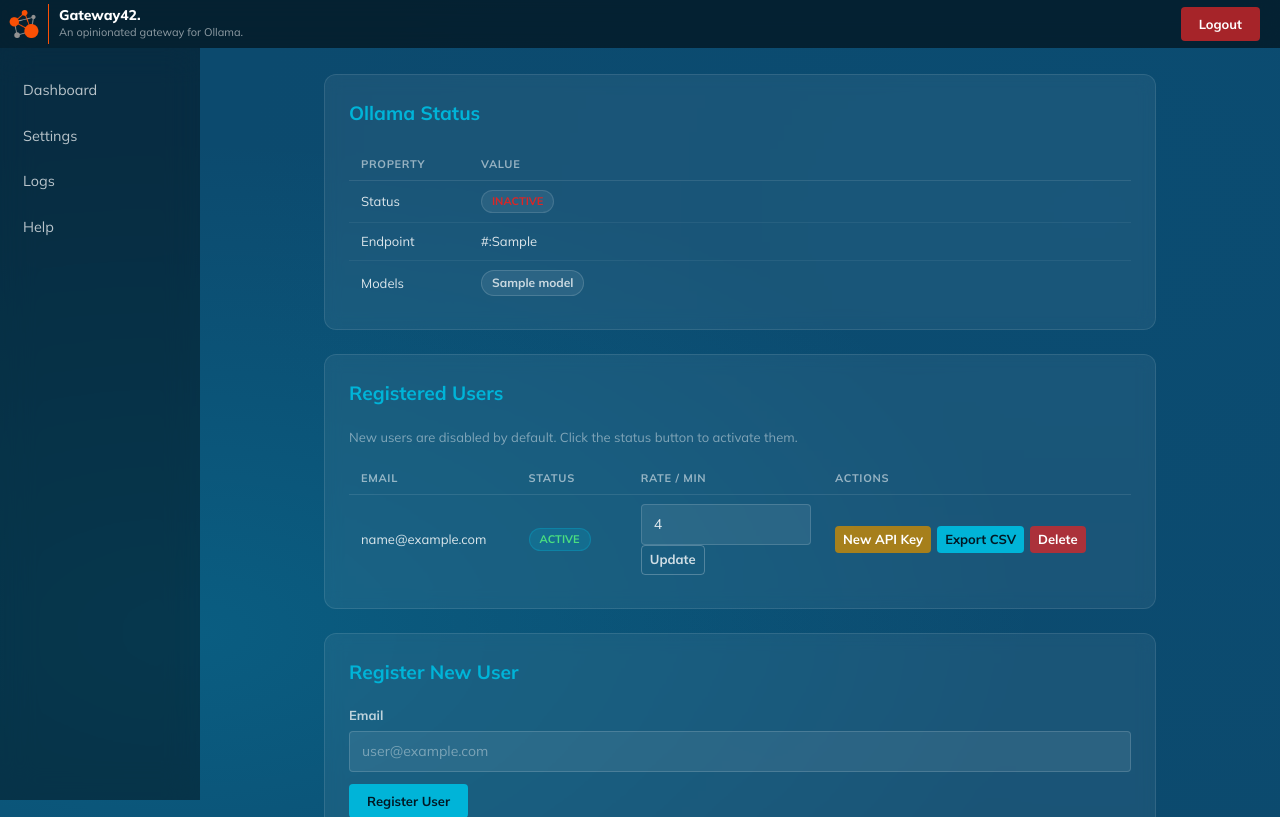
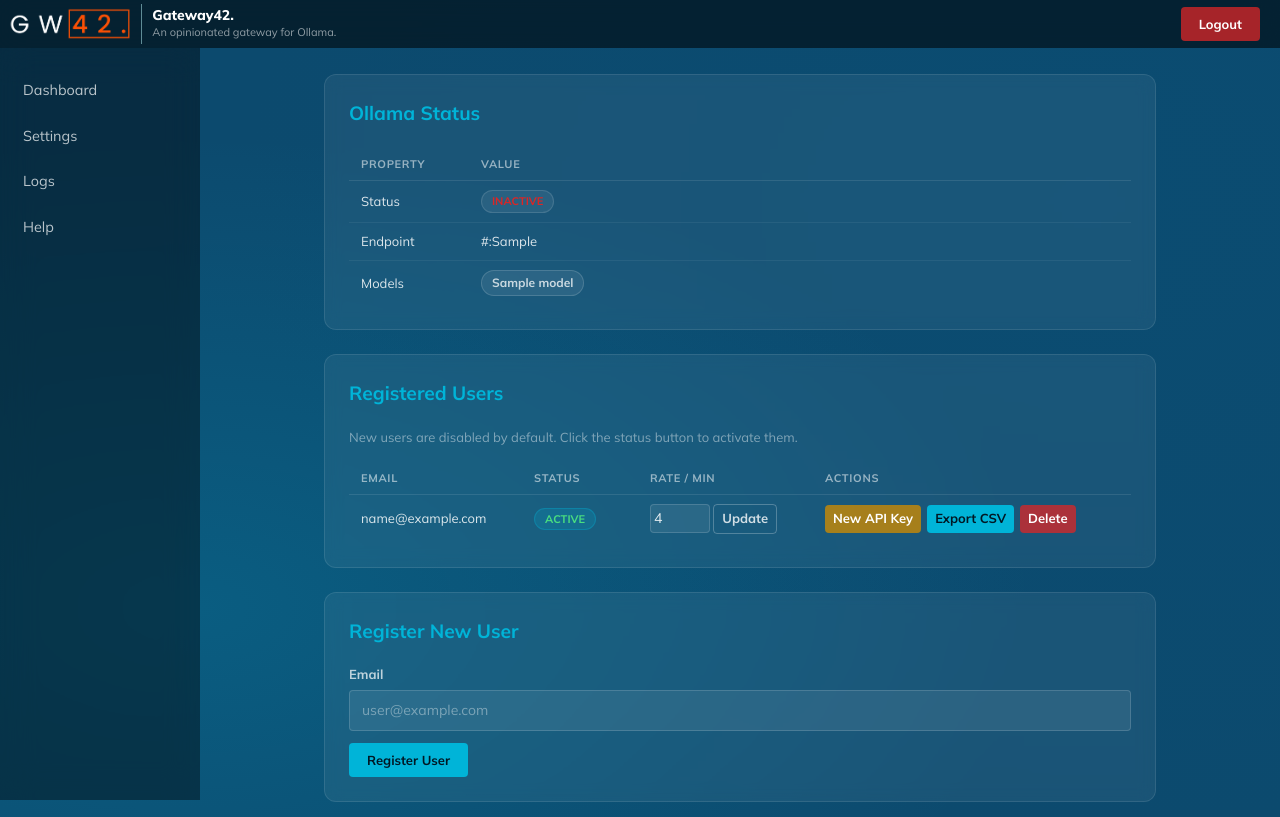
Before and after one commit to org42-consulting/gateway42, a Python web app: template app/templates/dashboard.html in a window 1280 px wide. Shown: the top 817 px of the page. Run offline with Jinja, Linux system fonts and the light colour scheme; the template is opened without the code that fills it: most values are stand-ins (such as "Sample title", 1, 10 or a date in 2020); some libraries are stand-ins or nearby versions.

Commit message:
Fix for bug in UI

```diff
--- a/app/templates/base.html
+++ b/app/templates/base.html
@@ -62,10 +62,7 @@
         .header-logo {
             height:40px;
             padding:4px 8px 4px 4px;
-            border-right:1px solid var(--color-orange);
-            /*
-            flex-shrink:0;
-            */
+            border-right: 1px solid var(--color-blue-3)
         }
 
         .header-wordmark .brand {
@@ -221,6 +218,8 @@
             border-color: var(--ai-electric);
             box-shadow: 0 0 0 2px rgba(0,180,216,.2);
         }
+
+        input .input-sm { width: 60px; padding: 3px; }
 
         label {
             display: block;
@@ -413,7 +412,6 @@
             outline: none;
         }
         .form-inline { display: inline; }
-        .input-sm    { width: 60px; padding: 3px; }
 
         /* ── Pagination ── */
         .pagination { display: flex; align-items: center; gap: 6px; margin-top: 12px; flex-wrap: wrap; }
@@ -468,7 +466,7 @@
     <!-- Header Bar -->
     <header>
         <div class="header-inner">
-            <img src="/images/net-logo.png" alt="Gateway42." class="header-logo">
+            <img src="/images/gw42.png" alt="Gateway42." class="header-logo">
             <div class="header-wordmark">
                 <span class="brand">Gateway42.</span>
                 <span class="tagline">An opinionated gateway for Ollama.</span>
--- a/app/templates/dashboard.html
+++ b/app/templates/dashboard.html
@@ -58,7 +58,7 @@
     </div>
 </div>
 
-<!-- User Management -->
+<!-- Registered Users -->
 <div class="card mb-6">
     <h2>Registered Users</h2>
     <p class="section-desc">New users are disabled by default. Click the status button to activate them.</p>
@@ -85,7 +85,7 @@
                 </td>
                 <td>
                     <form action="/admin/update-rate-limit/{{u.id}}" method="post" class="form-inline">
-                        <input type="number" name="rate_limit" value="{{ u.rate_limit }}" min="1" max="1000" class="input-sm">
+                        <input type="number" name="rate_limit" value="{{ u.rate_limit }}" min="1" max="1000" style="width: 60px; padding: 3px;">
                         <button type="submit" class="btn-small btn-ghost">Update</button>
                     </form>
                 </td>
--- a/app/templates/login.html
+++ b/app/templates/login.html
@@ -104,7 +104,7 @@
 </head>
 <body>
     <div style="display:flex; flex-direction:column; align-items:center; min-width:400px; max-width:90%; margin:40px 0;">
-        <img src="/images/gw42-white-transparent.png" alt="Gateway42" style="width:300px;">
+        <img src="/images/gw42.png" alt="Gateway42" style="width:300px;">
         <label style="margin-bottom:26px;">An opinionated gateway for Ollama.</label>
         <div class="card">
             <h1 style="font-size:1.25rem; font-weight:800; color:#fff; ">Admin Login</h1>
--- a/docker-compose.yml
+++ b/docker-compose.yml
@@ -5,8 +5,8 @@ services:
     ports:
       - "7000:7000"
     environment:
-      GW42_SECRET_KEY: "my-ollama-key"
-      ADMIN_PASSWORD: "changeme"
+      GW42_SECRET_KEY: "${GW42_SECRET_KEY}"
+      ADMIN_PASSWORD: "${ADMIN_PASSWORD}"
       # host.docker.internal resolves to the host machine on macOS and Windows.
       # The extra_hosts entry below maps it on Linux as well.
       OLLAMA_URL: "http://host.docker.internal:11434/api/chat"
```
Also changed, not shown: app/images/gw42.png (added), 3 other files.
